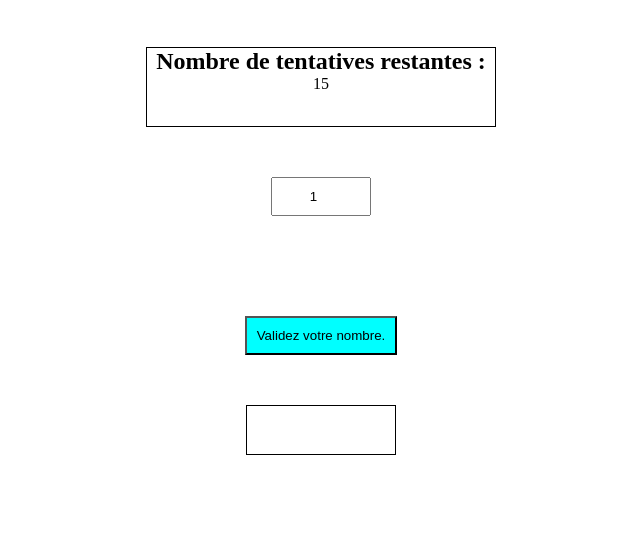
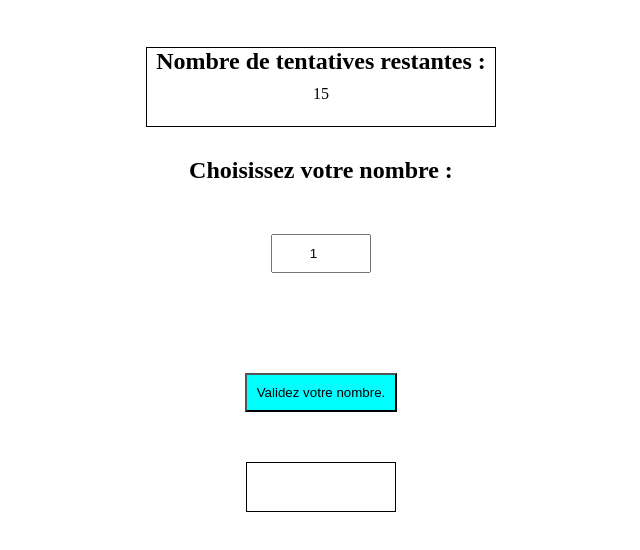
Before and after one commit to Redo76/Trouver-le-nombre, a plain HTML site: page index.html in a window 1280 px wide. Shown: the part 90-640 px from the top of the page, without its empty margins (319-959 px from the left). Drawn offline with Linux system fonts and the light colour scheme.

Commit message:
logique if terminé

```diff
--- a/index.html
+++ b/index.html
@@ -14,7 +14,8 @@
     <p class="nbtent">15</p>
   </div>
   <div class="div_slider">
-  <input id="slider" type="number" min="1" max="100" value="1">
+    <h2>Choisissez votre nombre :</h2>
+    <input id="slider" type="number" min="1" max="100" value="1">
   </div>
   <div class="div_button">
     <button id="btn">Validez votre nombre.</button>
--- a/script.js
+++ b/script.js
@@ -15,6 +15,8 @@ function validez(){
     console.log(randomNumber);
         if (nbChoisi === randomNumber){
             reponse.innerHTML ="Tu as gagné!";
+            randomNumber = Math.floor(Math.random()*100);
+            tentatives = 16;
         } else if (nbChoisi > randomNumber) {
             reponse.innerHTML ="Plus bas!";
         } else if (nbChoisi < randomNumber) {
@@ -24,6 +26,8 @@ function validez(){
         nbtent.innerHTML = tentatives;
         if (tentatives === 0){
             reponse.innerHTML ="Tu as perdu.";
+            randomNumber = Math.floor(Math.random()*100);
             tentatives = 16;
         }
+
 }
--- a/style.css
+++ b/style.css
@@ -19,7 +19,9 @@ h1{
 }
 .div_slider{
     display: flex;
-    justify-content: center;
+    flex-direction: column;
+    align-items: center;
+    margin-top: 30px;
 }
 #slider{
     width: 100px;
@@ -50,3 +52,6 @@ button{
     width: 350px;
     margin: auto;
 }
+.tent p{
+    margin-top: 10px;
+}
```
